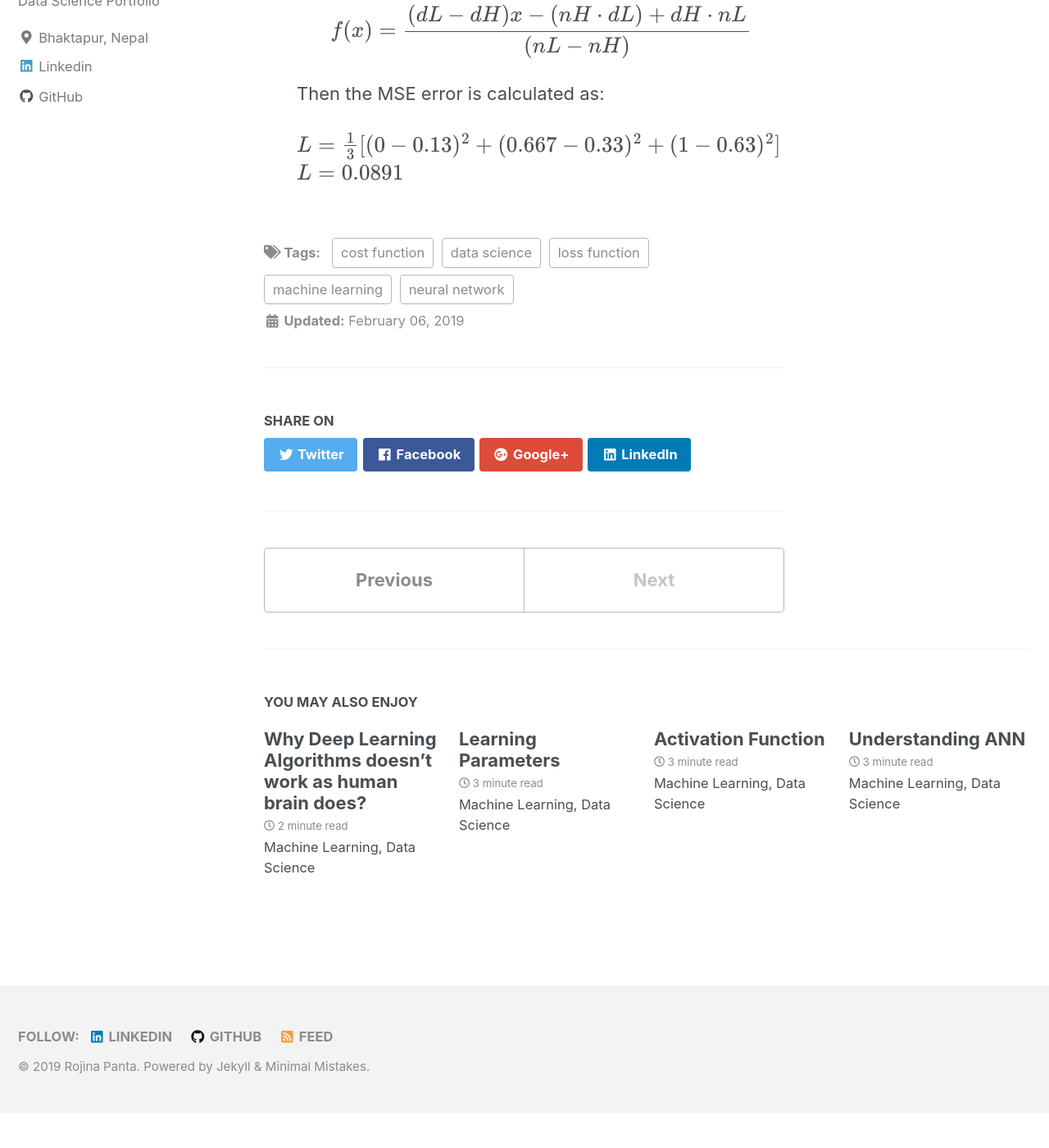
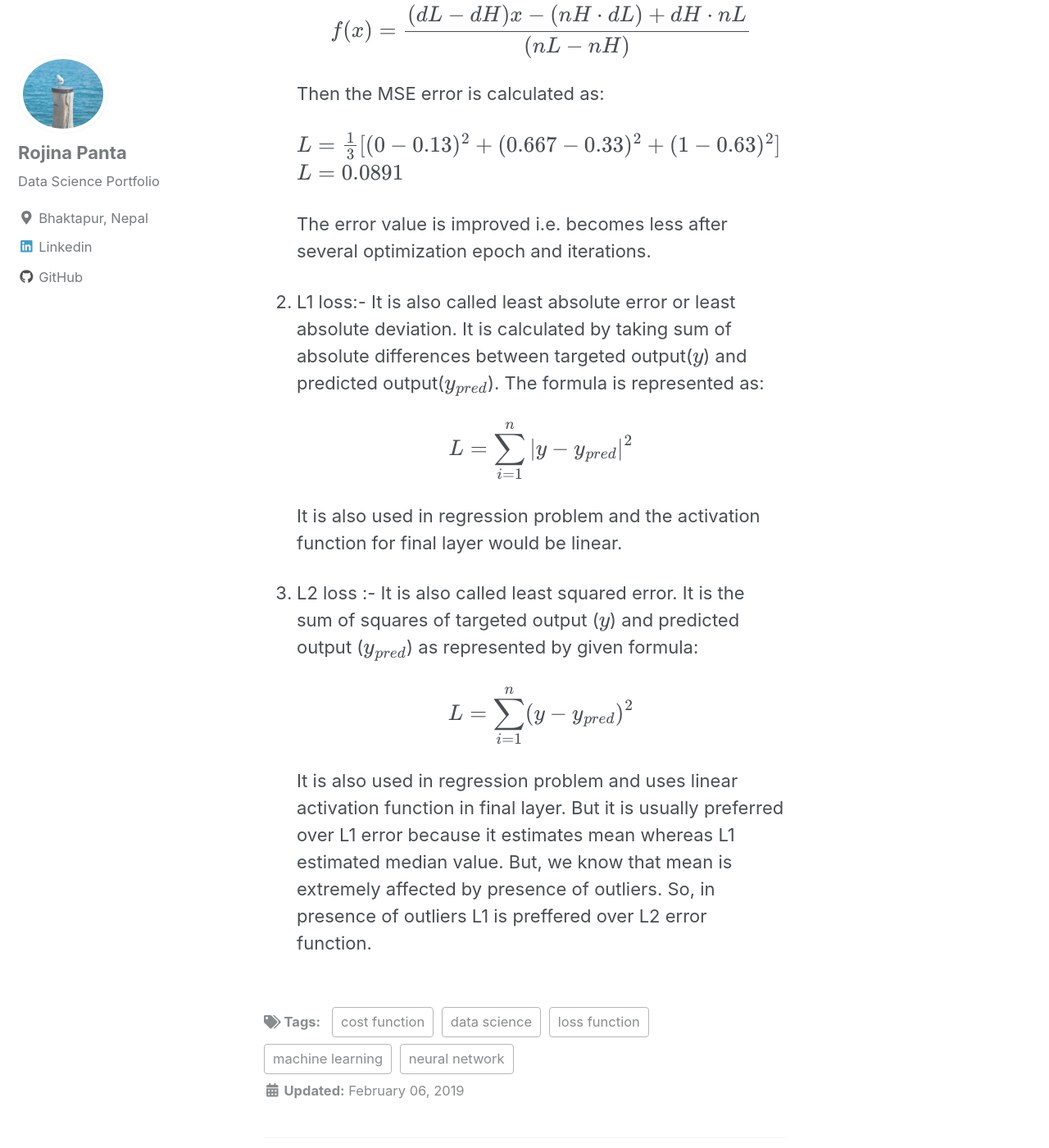
Before and after one commit to Rojina99/Rojina99.github.io, a Jekyll site: the page built from _posts/2019-02-06-loss_function.md, in a window 1280 px wide and 1400 px high, scrolled down 2253 px. Shown: the whole window at 82% size. Built offline with Jekyll 4.4.1, drawn with Linux system fonts in a browser that asks for light colours; cached includes are drawn as plain includes; nearby versions of some CDN libraries; formulas are drawn with MathJax 3; before the commit the page ends 3610 px from its top, so only the background shows below that; some of the changed text lies outside the part shown.

Commit message:
Update 2019-02-06-loss_function.md

```diff
--- a/_posts/2019-02-06-loss_function.md
+++ b/_posts/2019-02-06-loss_function.md
@@ -20,7 +20,7 @@ gallery:
 Before understanding the process of neural network optimization we have to understand loss function. Loss function also called cost function is simply a function representing difference between target (actual) output($$y$$) and predicted output($$y_{pred}$$). Neural network optimizers are usually focused on miniming this loss function. There are many loss function. Some of them will be discussed here.
 
 1. Mean Squared Error:-
-   It is function which calculates difference between actual output and predicted output which is summed and the mean of the sum is taken. The function is represented as:
+   It is function which calculates difference between targeted output and predicted output which is summed and the mean of the sum is taken. The function is represented as:
 
    $$ L = \frac{1}{n} \sum_{i=1}^{n}(y-y_{pred})^2 $$
 
@@ -45,7 +45,7 @@ Before understanding the process of neural network optimization we have to under
 
    $$f(x) = \frac{(x−dL)(nH−nL)}{(dH−dL)} + nL$$
 
-   Where
+   Where,
     x is value to be normalized,
     dH and dL are high and low value of an attribute,
     nH and nL are range of normalization i.e 0 to 1, -1 to 1, 100 to 100, ...
@@ -58,3 +58,19 @@ Before understanding the process of neural network optimization we have to under
 
    $$ L = \frac{1}{3}[(0-0.13)^2 + (0.667-0.33)^2 + (1-0.63)^2] $$
    $$ L = 0.0891 $$
+
+   The error value is improved i.e. becomes less after several optimization epoch and iterations.
+
+ 2. L1 loss:-
+    It is also called least absolute error or least absolute deviation. It is calculated by taking sum of absolute differences between targeted output($$ y $$) and predicted output($$ y_{pred} $$). The formula is represented as:
+
+    $$ L = \sum_{i=1}^{n}|y-y_{pred}|^2 $$
+
+    It is also used in regression problem and the activation function for final layer would be linear.
+
+ 3. L2 loss :-
+    It is also called least squared error. It is the sum of squares of targeted output ($$ y $$) and predicted output ($$ y_{pred} $$) as represented by given formula:
+
+    $$ L = \sum_{i=1}^{n}(y-y_{pred})^2  $$
+
+    It is also used in regression problem and uses linear activation function in final layer. But it is usually preferred over L1 error because it estimates mean whereas L1 estimated median value. But, we know that mean is extremely affected by presence of outliers. So, in presence of outliers L1 is preffered over L2 error function.
```
